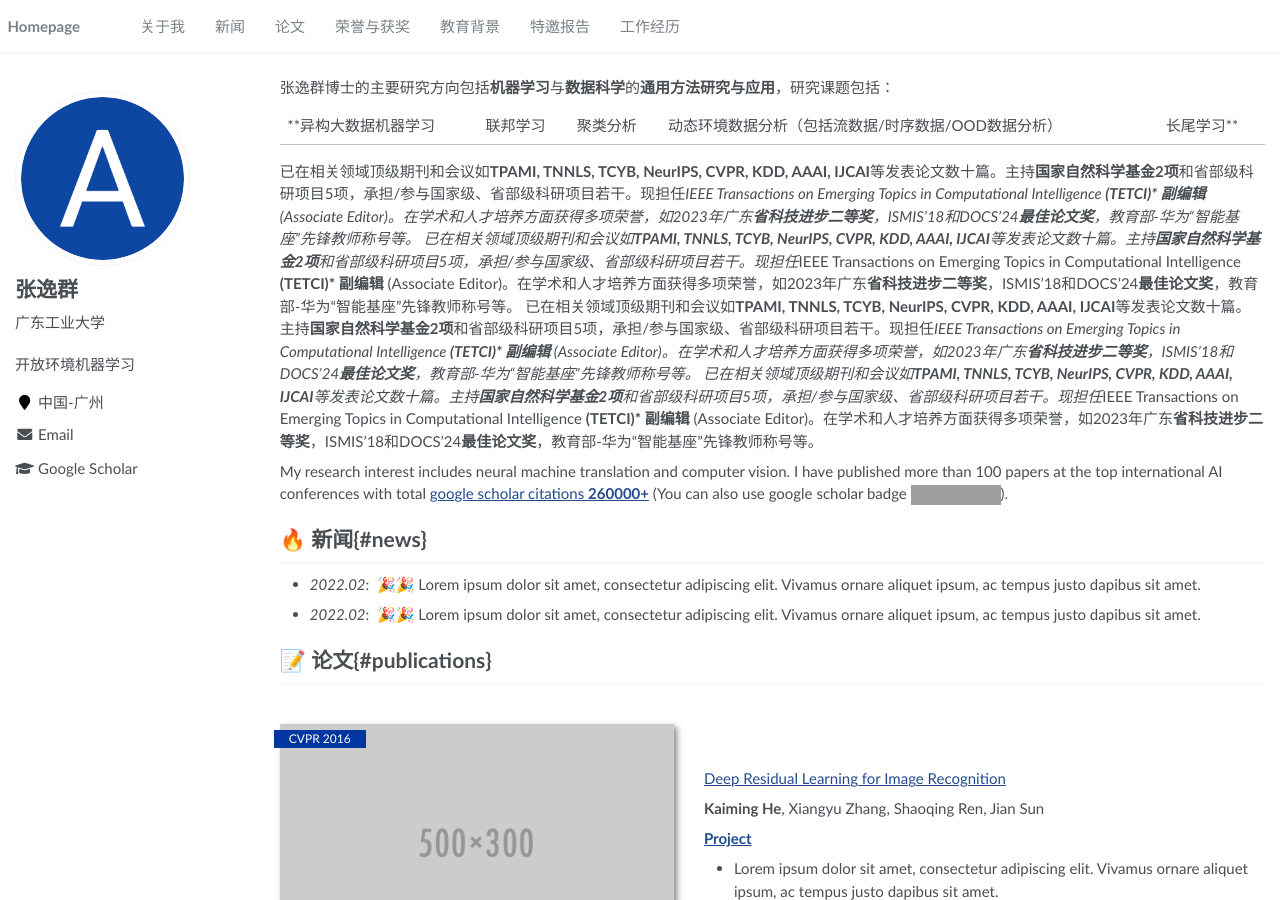
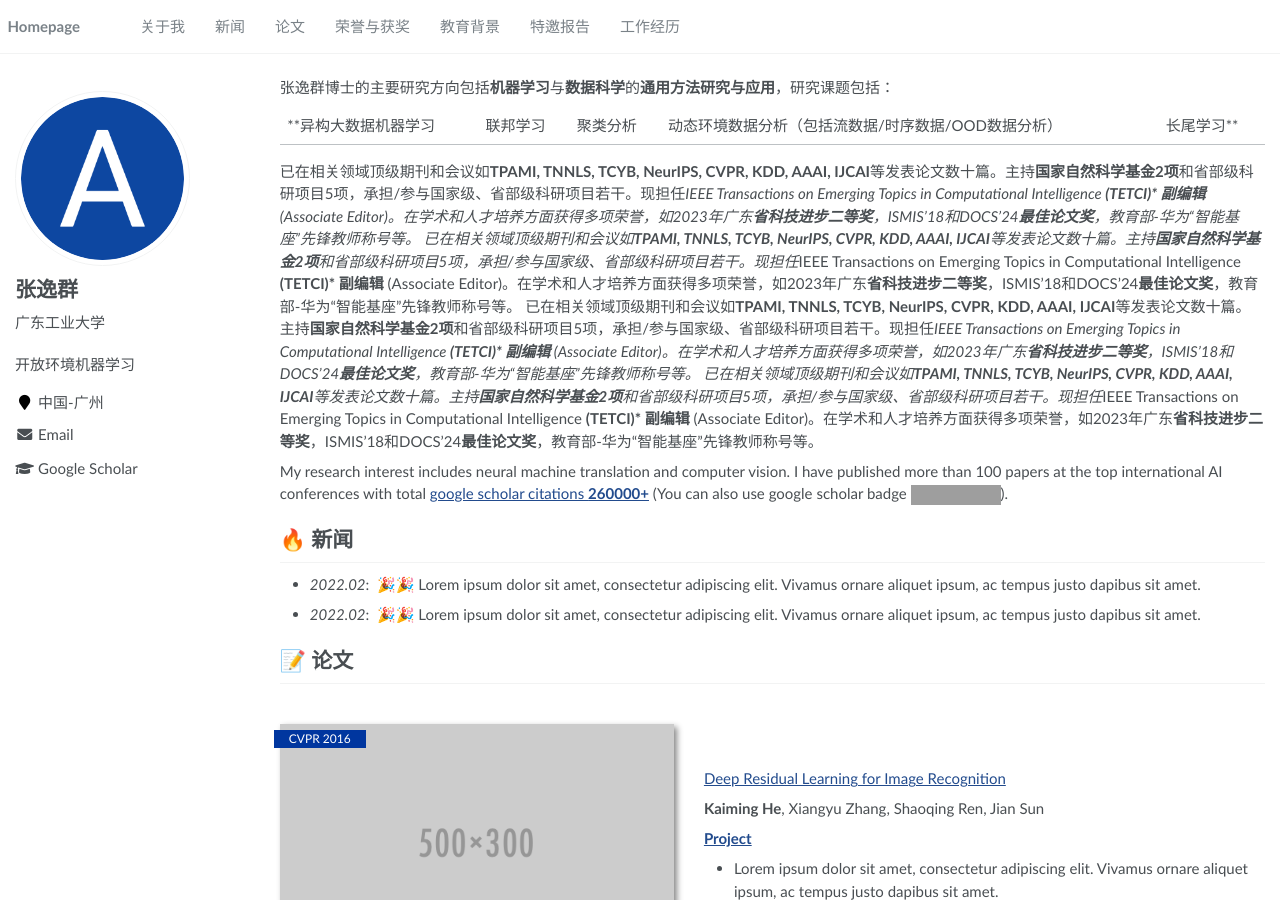
Before and after one commit to yqzhang-Zz/zh, a Jekyll site: the page built from _pages/about.md, in a window 1280 px wide and 900 px high. Built offline with Jekyll 4.4.1, drawn with Linux system fonts in a browser that asks for light colours; part of the change alters nothing that is shown; grey boxes are pictures that could not be loaded.

Commit message:
Update about.md

```diff
--- a/_pages/about.md
+++ b/_pages/about.md
@@ -30,11 +30,11 @@ redirect_from:
 My research interest includes neural machine translation and computer vision. I have published more than 100 papers at the top international AI conferences with total <a href='https://scholar.google.com/citations?user=DhtAFkwAAAAJ'>google scholar citations <strong><span id='total_cit'>260000+</span></strong></a> (You can also use google scholar badge <a href='https://scholar.google.com/citations?user=DhtAFkwAAAAJ'><img src="https://img.shields.io/endpoint?url={{ url | url_encode }}&logo=Google%20Scholar&labelColor=f6f6f6&color=9cf&style=flat&label=citations"></a>).
 
 
-# 🔥 新闻{#news}
+# 🔥 新闻
 - *2022.02*: &nbsp;🎉🎉 Lorem ipsum dolor sit amet, consectetur adipiscing elit. Vivamus ornare aliquet ipsum, ac tempus justo dapibus sit amet.
 - *2022.02*: &nbsp;🎉🎉 Lorem ipsum dolor sit amet, consectetur adipiscing elit. Vivamus ornare aliquet ipsum, ac tempus justo dapibus sit amet.
 
-# 📝 论文{#publications}
+# 📝 论文
 
 <div class='paper-box'><div class='paper-box-image'><div><div class="badge">CVPR 2016</div><img src='images/500x300.png' alt="sym" width="100%"></div></div>
 <div class='paper-box-text' markdown="1">
@@ -64,17 +64,3 @@ My research interest includes neural machine translation and computer vision. I
 
 # 💻 Internships
 - *2019.05 - 2020.02*, [Lorem](https://github.com/), China.
-
-<script>
-document.addEventListener("click", function(e) {
-var target = e.target.closest("a");
-if (target && target.hash) {
-var id = target.hash.substring(1);
-var element = document.getElementById(id);
-if (element) {
-e.preventDefault();
-element.scrollIntoView({ behavior: "smooth" });
-}
-}
-});
-</script>
```
